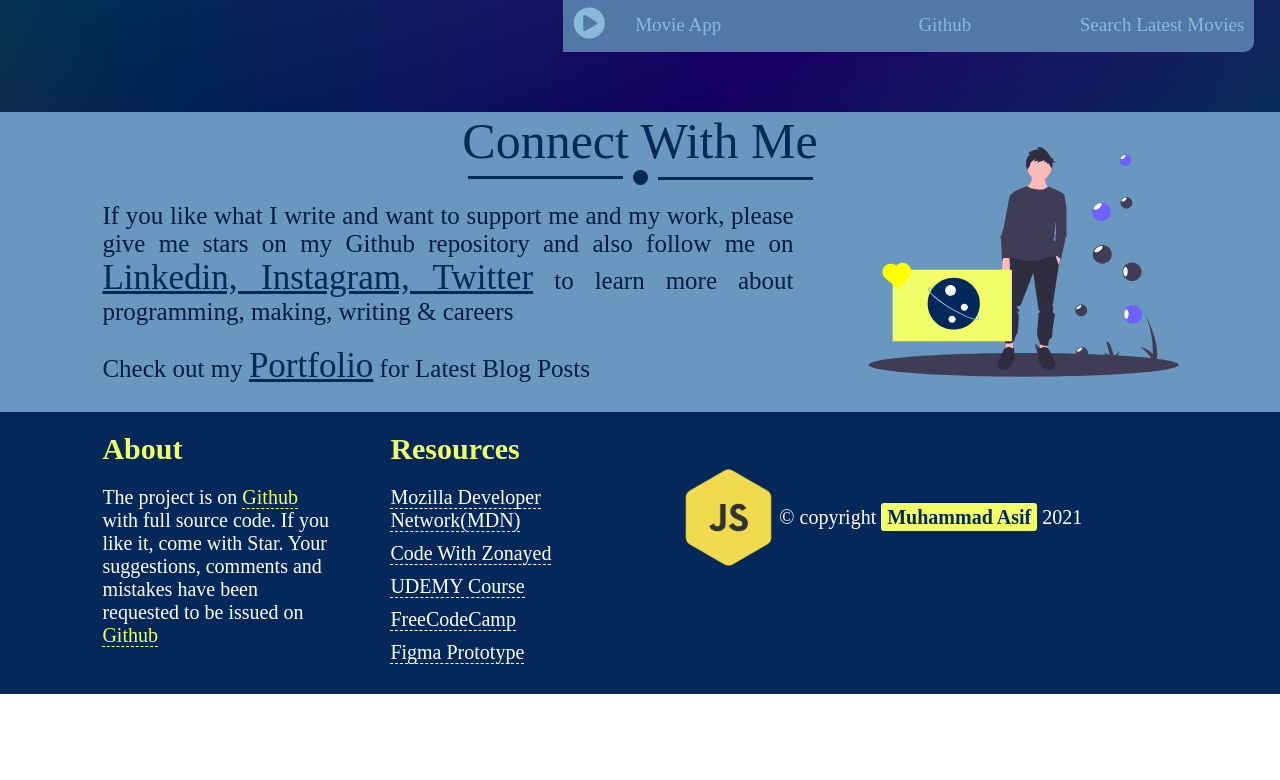
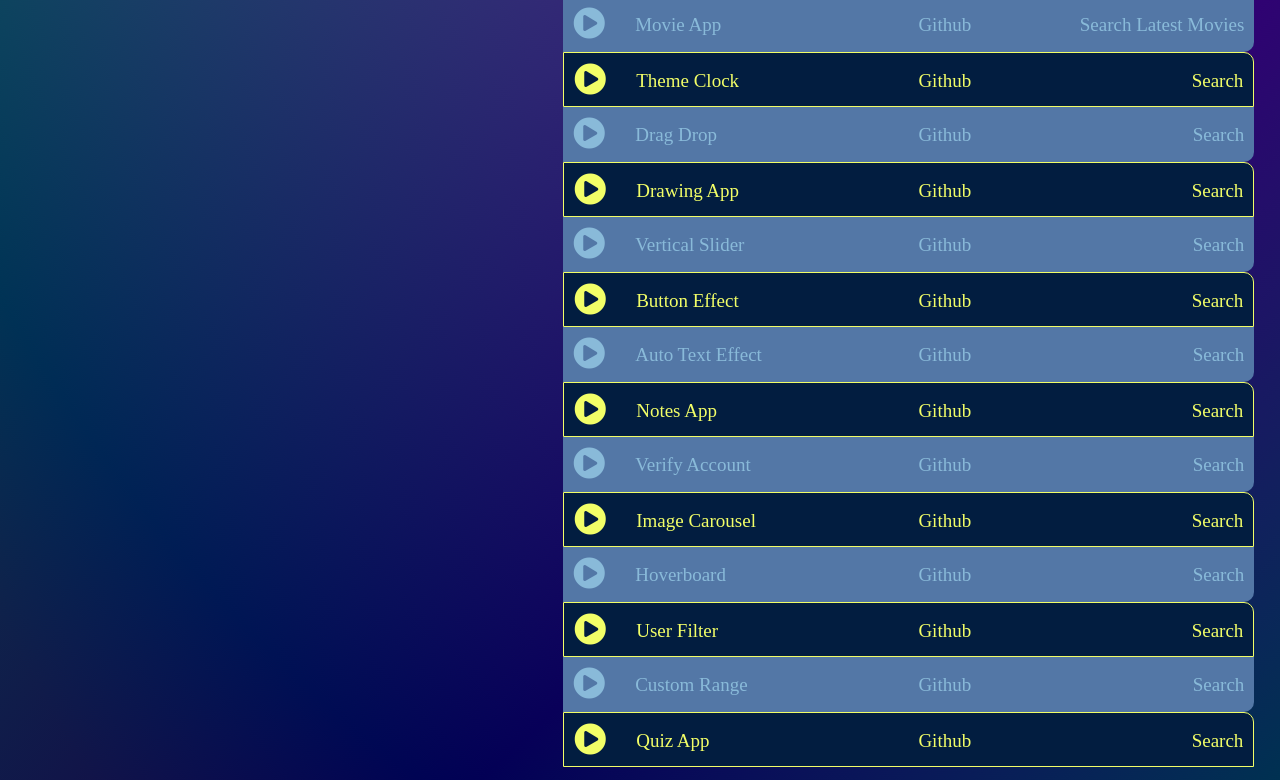
Before and after one commit to Mohammad-Asif-Web/30-vanilla-js-project, a website: page index.html in a window 1280 px wide. Shown: the part 1360-2140 px from the top of the page. Before the commit the page ends 2054 px from the top, so only its background shows below. Drawn offline with Linux system fonts and the light colour scheme.

Commit message:
new project added

```diff
--- a/index.html
+++ b/index.html
@@ -15,7 +15,7 @@
 
     <header id="header">
         <div class="container">
-            <h1>55++ PROJECTS OF VANILLA JS CODING CHALLANGE</h1>
+            <h1>30 PROJECTS OF VANILLA JS CODING CHALLANGE</h1>
             <div class="container-in">
                 <p>Builded 55+ things in 1.5 mos. I hope this list will help JavaScript newbies & those who are looking for project ideas for their Portfolio. Try out this new skills to increase job chances
                 </p>
@@ -179,9 +179,113 @@
             <ul class="projects" >
                 <i class="fas fa-play-circle"></i>
                 <div class="part">
-                    <li><a href="./projects/17-movie_app/">Movie App</a></li>
+                    <li><a href="./projects/17-movie_app/main.html">Movie App</a></li>
                 <li><a href="#">Github</a></li>
                 <li><a href="#">Search Latest movies</a></li>
+                </div>
+            </ul>
+            <ul class="projects" >
+                <i class="fas fa-play-circle"></i>
+                <div class="part">
+                    <li><a href="./projects/18-theme_clock/main.html">Theme Clock</a></li>
+                <li><a href="#">Github</a></li>
+                <li><a href="#">Search</a></li>
+                </div>
+            </ul>
+            <ul class="projects" >
+                <i class="fas fa-play-circle"></i>
+                <div class="part">
+                    <li><a href="./projects/19-drag-drop/main.html">Drag Drop</a></li>
+                <li><a href="#">Github</a></li>
+                <li><a href="#">Search</a></li>
+                </div>
+            </ul>
+            <ul class="projects" >
+                <i class="fas fa-play-circle"></i>
+                <div class="part">
+                    <li><a href="./projects/20-drawing-app/main.html">Drawing App</a></li>
+                <li><a href="#">Github</a></li>
+                <li><a href="#">Search</a></li>
+                </div>
+            </ul>
+            <ul class="projects" >
+                <i class="fas fa-play-circle"></i>
+                <div class="part">
+                    <li><a href="./projects/21-vertical-slider/main.html">Vertical Slider</a></li>
+                <li><a href="#">Github</a></li>
+                <li><a href="#">Search</a></li>
+                </div>
+            </ul>
+            <ul class="projects" >
+                <i class="fas fa-play-circle"></i>
+                <div class="part">
+                    <li><a href="./projects/22-button-effect/main.html">Button Effect</a></li>
+                <li><a href="#">Github</a></li>
+                <li><a href="#">Search</a></li>
+                </div>
+            </ul>
+            <ul class="projects" >
+                <i class="fas fa-play-circle"></i>
+                <div class="part">
+                    <li><a href="./projects/23-auto-text-effect/main.html">Auto Text Effect</a></li>
+                <li><a href="#">Github</a></li>
+                <li><a href="#">Search</a></li>
+                </div>
+            </ul>
+            <ul class="projects" >
+                <i class="fas fa-play-circle"></i>
+                <div class="part">
+                    <li><a href="./projects/24-notes-app/main.html">Notes App</a></li>
+                <li><a href="#">Github</a></li>
+                <li><a href="#">Search</a></li>
+                </div>
+            </ul>
+            <ul class="projects" >
+                <i class="fas fa-play-circle"></i>
+                <div class="part">
+                    <li><a href="./projects/25-verify-account/main.html">Verify Account</a></li>
+                <li><a href="#">Github</a></li>
+                <li><a href="#">Search</a></li>
+                </div>
+            </ul>
+            <ul class="projects" >
+                <i class="fas fa-play-circle"></i>
+                <div class="part">
+                    <li><a href="./projects/26-image-carousel/main.html">Image Carousel</a></li>
+                <li><a href="#">Github</a></li>
+                <li><a href="#">Search</a></li>
+                </div>
+            </ul>
+            <ul class="projects" >
+                <i class="fas fa-play-circle"></i>
+                <div class="part">
+                    <li><a href="./projects/27-hoverboard/main.html">Hoverboard</a></li>
+                <li><a href="#">Github</a></li>
+                <li><a href="#">Search</a></li>
+                </div>
+            </ul>
+            <ul class="projects" >
+                <i class="fas fa-play-circle"></i>
+                <div class="part">
+                    <li><a href="./projects/28-user-filter/main.html">User Filter</a></li>
+                <li><a href="#">Github</a></li>
+                <li><a href="#">Search</a></li>
+                </div>
+            </ul>
+            <ul class="projects" >
+                <i class="fas fa-play-circle"></i>
+                <div class="part">
+                    <li><a href="./projects/29-custom-range/main.html">Custom Range</a></li>
+                <li><a href="#">Github</a></li>
+                <li><a href="#">Search</a></li>
+                </div>
+            </ul>
+            <ul class="projects" >
+                <i class="fas fa-play-circle"></i>
+                <div class="part">
+                    <li><a href="./projects/30-quiz-app/main.html">Quiz App</a></li>
+                <li><a href="#">Github</a></li>
+                <li><a href="#">Search</a></li>
                 </div>
             </ul>
         </div>
@@ -302,7 +406,7 @@
 </footer>
 
 <!-- utilities section -->
-<div class="util">
+<div class="util" id="util">
     <a href="#header"><i class="fas fa-arrow-alt-circle-up"></i></a>
 </div>
 
@@ -315,5 +419,7 @@
     <a href="https://www.instagram.com/asif_hossain_hridoy/?hl=en" target="_blank"><i class="fab fa-instagram"></i> <span>Instagram</span></a>
 </section>
 
+<script src="./assets/js/app.js"></script>
+
 </body>
 </html>
```
